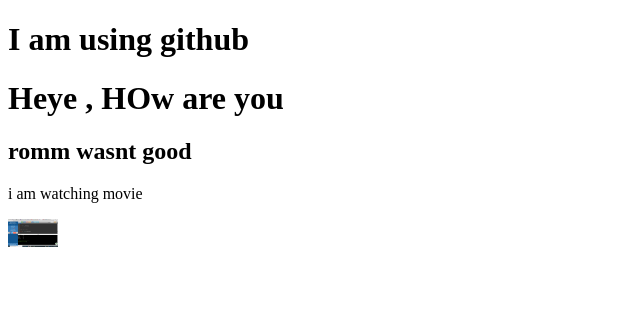
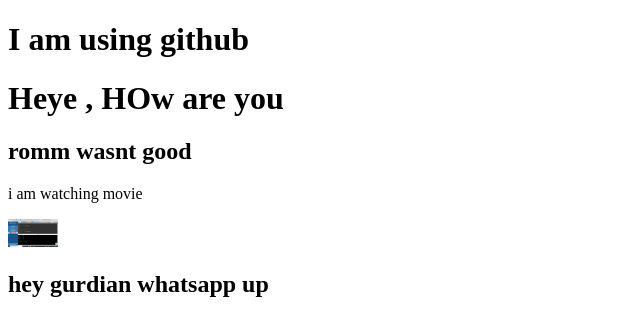
Before and after one commit to asif279/my.first.website, a plain HTML site: page index.html in a window 1280 px wide. Shown: the whole page, without its empty margins (0-640 px from the left). Drawn offline with Linux system fonts and the light colour scheme.

Commit message:
adding some new branch

```diff
--- a/index.html
+++ b/index.html
@@ -11,5 +11,6 @@
     <h2>romm wasnt good</h2>
     <p>i am watching movie</p>
     <img src="11.png" width="50px">
+    <h2>hey gurdian whatsapp up</h2>
 </body>
 </html>
```
